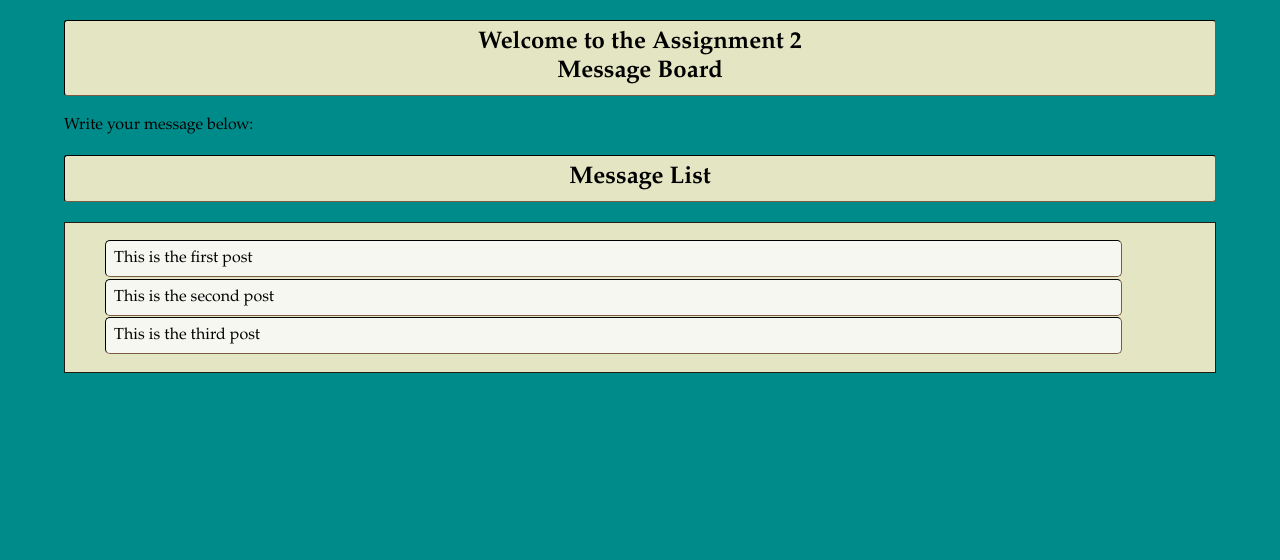
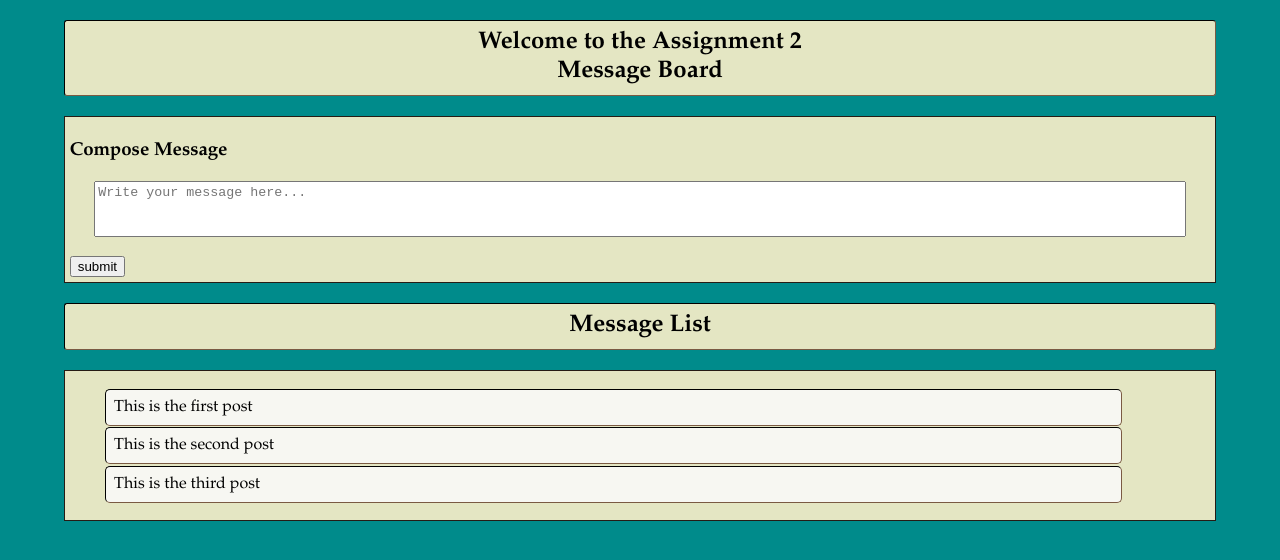
Before and after one commit to mostlyfabulous/CPSC436I-A2, a React (Create React App) app: page / in a window 1280 px wide. Shown: the top 560 px of the page. Built offline with nearby package versions, Linux system fonts and the light colour scheme.

Commit message:
Added state for MessageList, used props to render Message

```diff
--- a/src/App.js
+++ b/src/App.js
@@ -3,17 +3,20 @@ import logo from './logo.svg';
 // import './App.css';
 
 class MessageList extends React.Component {
-
-  render() {
+  constructor(props) {
+    super(props);
     const msgs = this.props.messages;
     const listMessages = msgs.map((msg) => {
       return <Message key={msg.id} value={msg.text} />;
         }
       );
+    this.state = {value: listMessages}
+    };
+  render() {
       return(
         <div>
           <h2>Message List</h2>
-          <ul>{listMessages}</ul>
+          <ul>{this.state.value}</ul>
         </div>
       );
     }
@@ -21,7 +24,41 @@ class MessageList extends React.Component {
 
 class Message extends React.Component {
   render() {
-      return <li key={this.props.id}>{this.props.value}</li>;
+      return <li>{this.props.value}</li>;
+  }
+}
+
+class TextArea extends React.Component {
+  constructor(props) {
+    super(props);
+    this.state = {
+      value:'',
+      defaultValue: 'Write your message here...'
+    };
+    this.handleChange = this.handleChange.bind(this);
+    this.handleSubmit = this.handleSubmit.bind(this);
+  }
+
+  handleChange(event) {
+    this.setState({value: event.target.value});
+  }
+  // adds message to <ul> message list
+  handleSubmit(event) {
+    console.log(this.state.value);
+    event.preventDefault();
+  }
+
+  render() {
+      return <form>
+        <h3 id="instruction">Compose Message</h3>
+        <textarea
+          id="message"
+          onChange={this.handleChange}
+          placeholder={this.state.defaultValue}>
+        </textarea>
+        <br></br>
+        <button onClick={this.handleSubmit}>submit</button>
+      </form>;
   }
 }
 
@@ -30,7 +67,7 @@ class App extends Component {
     const initialMessages = [
     {id: 1, text: "This is the first post"},
     {id: 2, text: "This is the second post"},
-    {id: 2, text: "This is the third post"}
+    {id: 3, text: "This is the third post"}
   ];
   // <img src={logo} className="App-logo" alt="logo" />
     return (
@@ -39,9 +76,9 @@ class App extends Component {
           <h2>Welcome to the Assignment 2<br></br>Message Board</h2>
 
         </div>
-        <p className="App-intro">
-          Write your message below:
-        </p>
+        <div id="container-div">
+          <TextArea/>
+        </div>
         <div className="Messages">
             <MessageList messages={initialMessages}/>
         </div>
```
